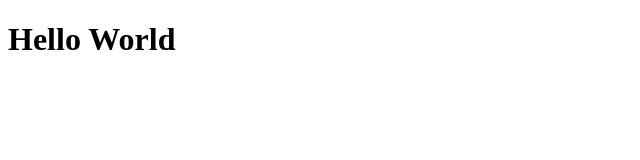
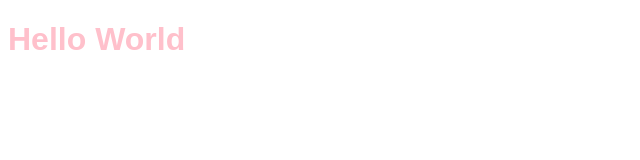
Before and after one commit to TannerVSchool/MyAmazingToDoApp, a plain HTML site: page index.html in a window 1280 px wide. Shown: the whole page, without its empty margins (0-640 px from the left). Drawn offline with Linux system fonts and the light colour scheme.

Commit message:
Add css, make text pink

```diff
--- a/index.html
+++ b/index.html
@@ -4,6 +4,7 @@
 <head>
     <meta charset="UTF-8">
     <title>Document</title>
+    <link rel="stylesheet" href="style.css">
 </head>
 
 <body>
--- /dev/null
+++ b/style.css
@@ -0,0 +1,4 @@
+h1 {
+    color: pink;
+    font-family: sans-serif;
+}
```
